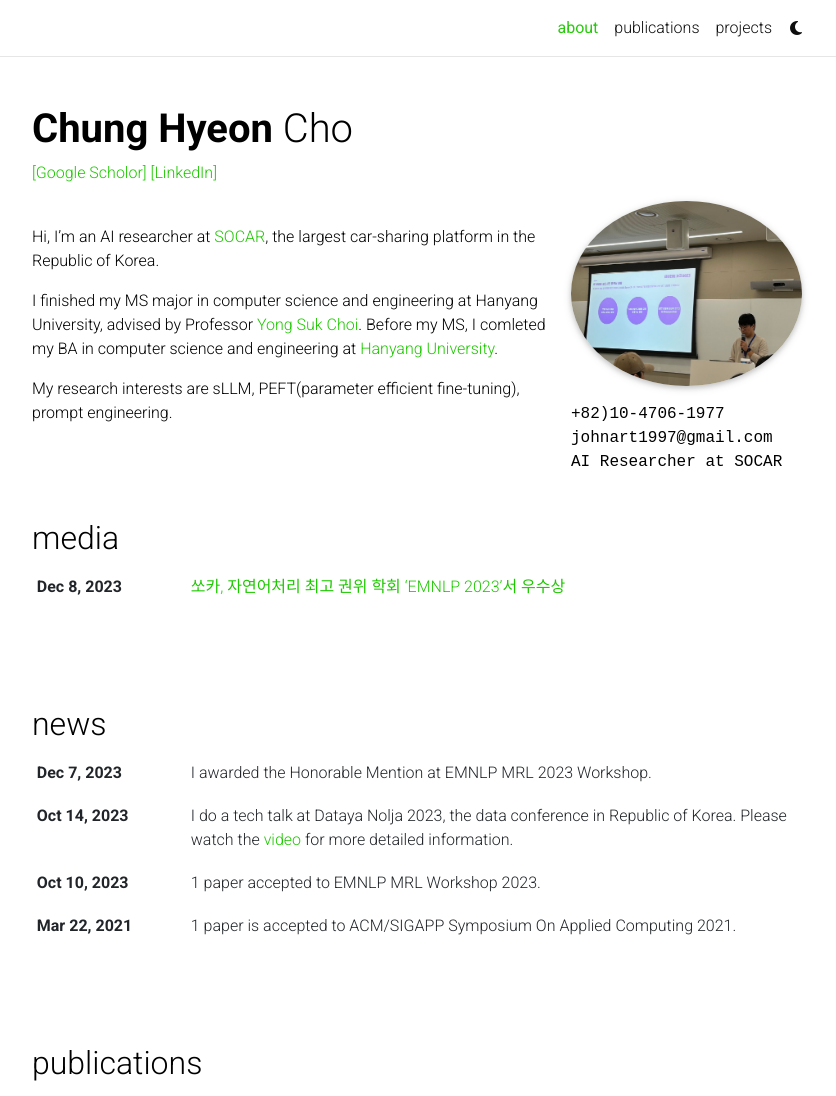
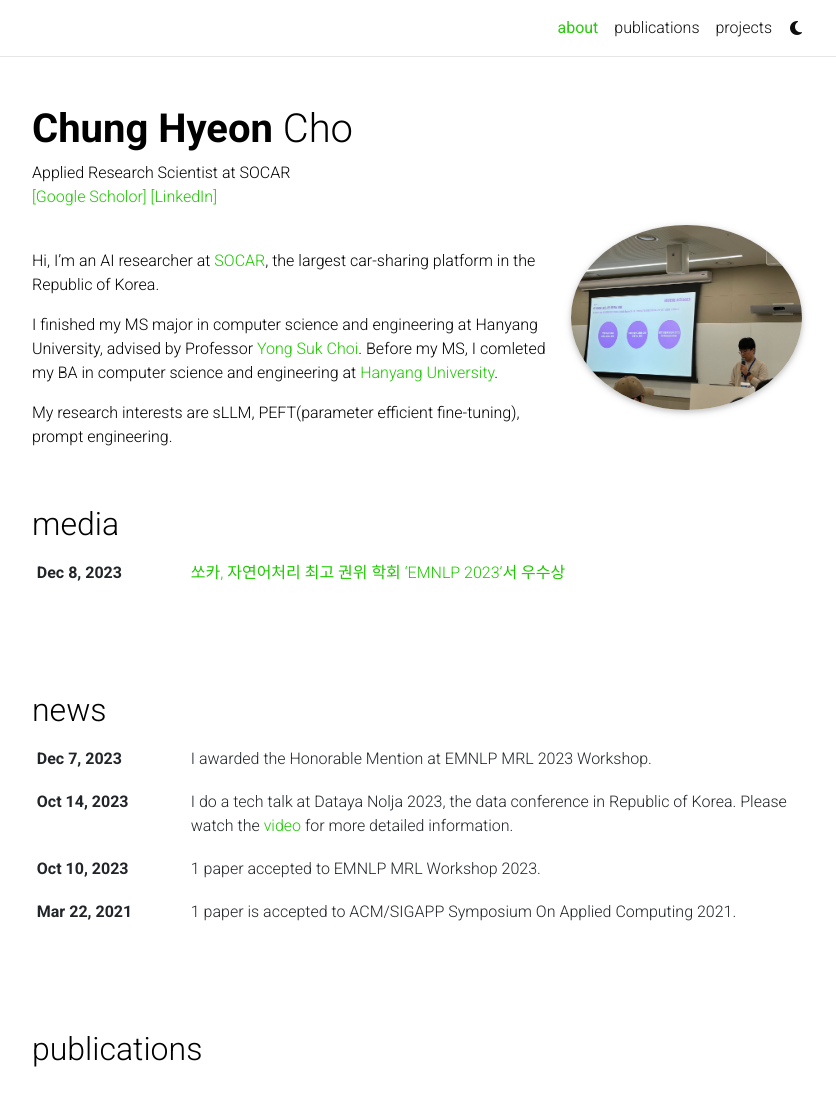
Before and after one commit to johnart-Cho/johnart-Cho.github.io, a Jekyll site: the page built from _pages/about.md, in a window 1280 px wide and 1300 px high, cut to the strip 0-1096 px from the top of the window. Shown: the whole strip, without its empty margins (223-1059 px from the left). Built offline with Jekyll 4.4.1, drawn with Linux system fonts in a browser that asks for light colours; full-size pictures stand in for the smaller copies a plugin makes; comment, search, counter and statistics services are not loaded; a style sheet for code colours, icons or effects is not loaded.

Commit message:
Update about.md

```diff
--- a/_pages/about.md
+++ b/_pages/about.md
@@ -2,16 +2,13 @@
 layout: about
 title: about
 permalink: /
-subtitle: <a href="https://scholar.google.com/citations?hl=en&view_op=list_works&gmla=AH70aAUFur3IQ9vCkEfXlbxllEj8Qlm0_Hr-dTFdzju6KEoaCYOSUH_Xh9HzjTJ_bYcPi3ySpR80qUEfFGox2FSNyp4GlciEk_T7Qw95s9c&user=RhrX3EYAAAAJ">[Google Scholor]</a>&nbsp;<a href="https://www.linkedin.com/in/chunghyeon-cho-023926208/">[LinkedIn]</a>
+subtitle: Applied Research Scientist at SOCAR<br><a href="https://scholar.google.com/citations?hl=en&view_op=list_works&gmla=AH70aAUFur3IQ9vCkEfXlbxllEj8Qlm0_Hr-dTFdzju6KEoaCYOSUH_Xh9HzjTJ_bYcPi3ySpR80qUEfFGox2FSNyp4GlciEk_T7Qw95s9c&user=RhrX3EYAAAAJ">[Google Scholor]</a>&nbsp;<a href="https://www.linkedin.com/in/chunghyeon-cho-023926208/">[LinkedIn]</a>
 
 profile:
   align: right
   image: myprofile.jpeg
   image_circular: true # crops the image to make it circular
   more_info: >
-    <p>+82)10-4706-1977</p>
-    <p>johnart1997@gmail.com</p>
-    <p>AI Researcher at SOCAR</p>
 
 news: true  # includes a list of news items
 media: true # includes a list of media items
```
